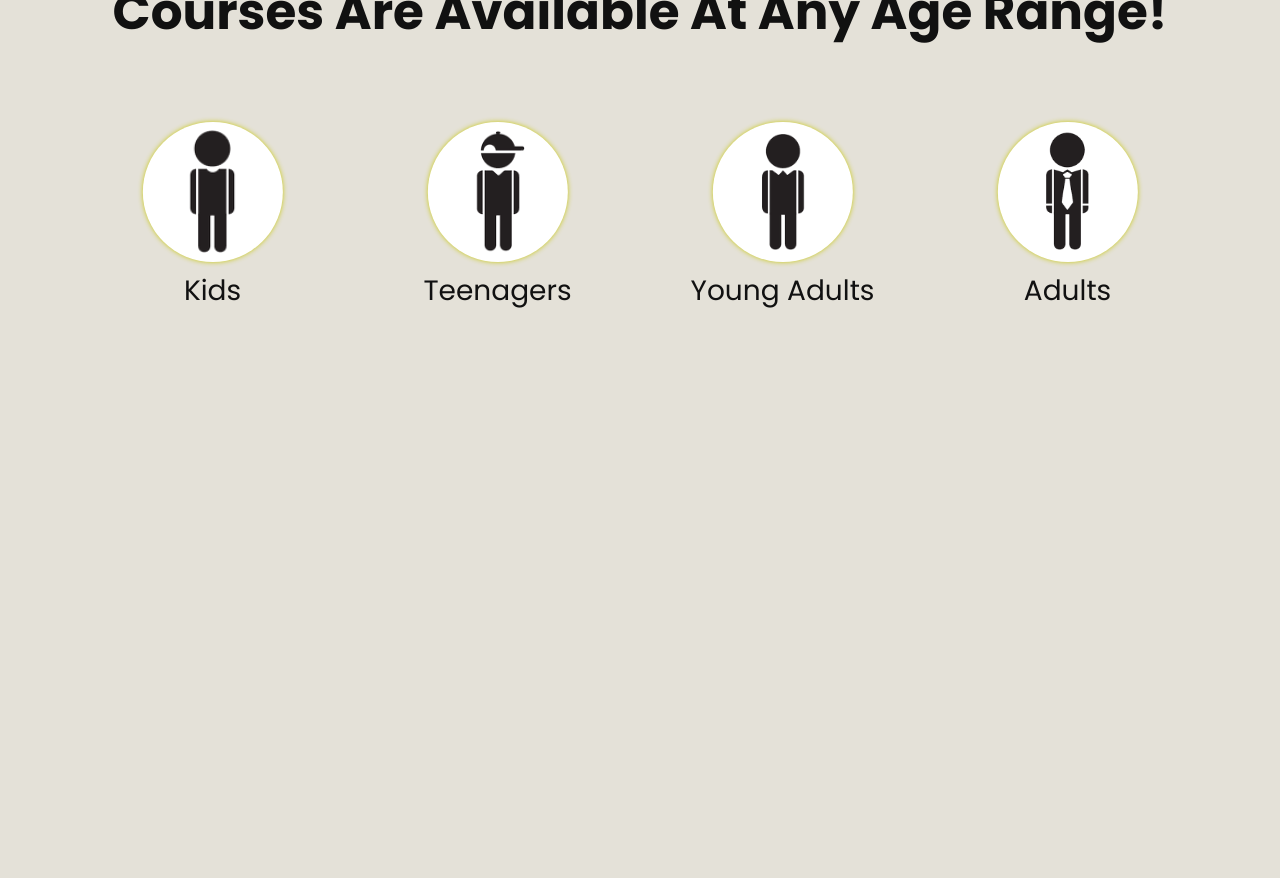
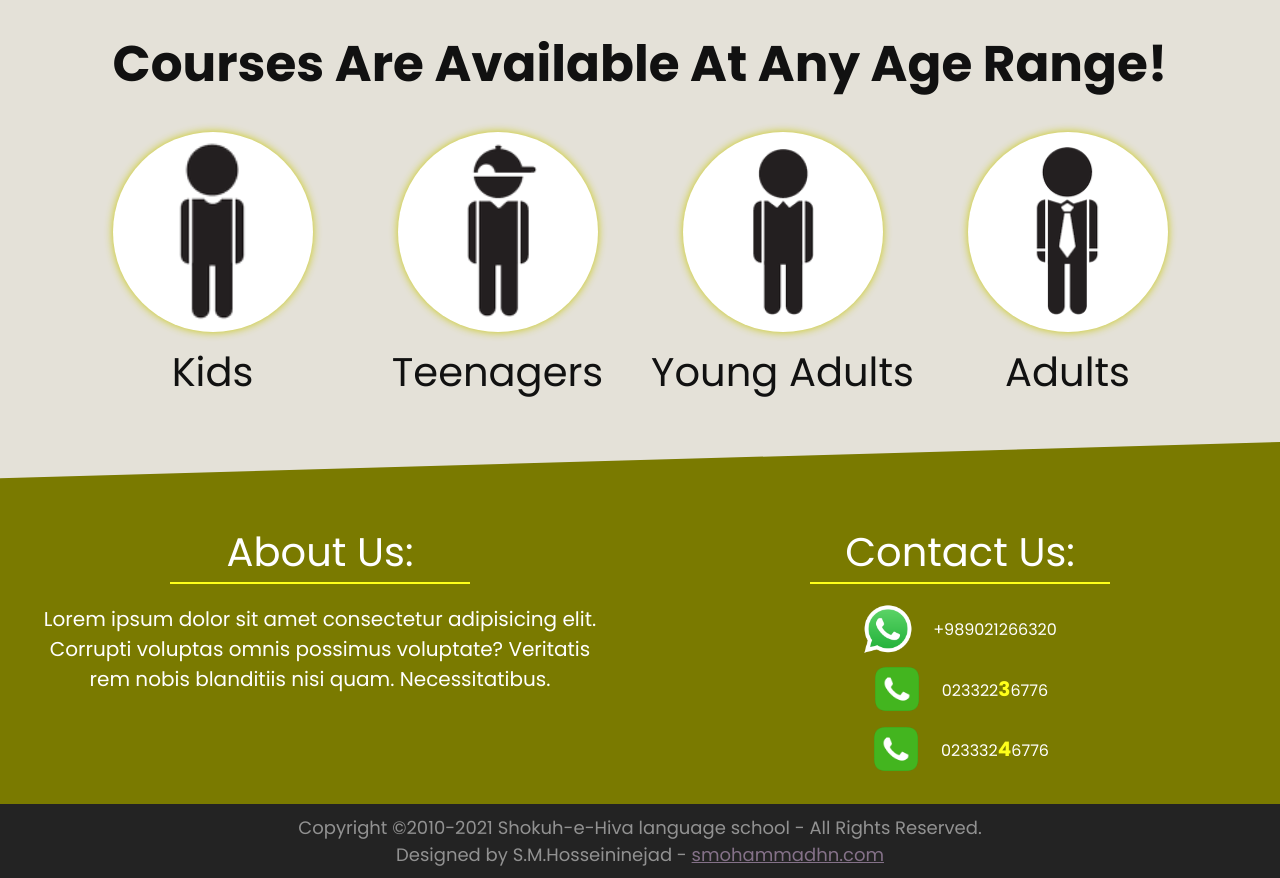
Before and after one commit to smohammadhn/hivasls, a plain HTML site: page index.html in a window 1280 px wide. Shown: the part 1290-2168 px from the top of the page. Before the commit the page ends 1688 px from the top, so only its background shows below. Drawn offline with nearby package versions, Linux system fonts and the light colour scheme.

Commit message:
put it all together.

```diff
--- a/index.html
+++ b/index.html
@@ -1,9 +1,14 @@
 <!DOCTYPE html>
 <html lang="en">
   <head>
+    <title>Shokuh-e-Hiva</title>
     <meta charset="UTF-8" />
     <meta http-equiv="X-UA-Compatible" content="IE=edge" />
     <meta name="viewport" content="width=device-width, initial-scale=1.0" />
+    <meta
+      name="description"
+      content="Shokuh-e-Hiva is an English language school for everyone"
+    />
     <meta name="theme-color" content="#e6e600" />
     <link rel="stylesheet" href="styles.css" />
     <link rel="preconnect" href="https://fonts.gstatic.com" />
@@ -11,71 +16,85 @@
       href="https://fonts.googleapis.com/css2?family=Poppins:wght@400;700&display=swap"
       rel="stylesheet"
     />
-    <title>Document</title>
+    <link rel="stylesheet" href="https://unpkg.com/aos@next/dist/aos.css" />
   </head>
   <body>
-    <!-- -------------- Navbar block ----------------- -->
-    <div class="container logo"><img src="images/logo.png" alt="" /></div>
-    <!-- -------------- Header block ----------------- -->
+    <!-- Navbar block -->
+    <div class="container logo"><img src="images/logo@80px.png" alt="" /></div>
+    <!-- Header block -->
     <header class="block-header-container block-skewed-right">
       <div class="container block-header">
-        <div class="header__content">
+        <div class="header__content" data-aos="fade-right">
           <h3 class="sub-heading">welcome to</h3>
           <h1 class="institute-name">shokuh-e-hiva</h1>
-          <h3 class="sub-heading">online learning platform</h3>
-          <button class="btn btn-primary header__btn">
-            <a href="#">Enter class</a>
-          </button>
+          <h3 class="sub-heading last-sub-heading">online learning platform</h3>
+          <a
+            class="btn btn-primary header__btn"
+            href="https://hivasls.ir/b/signin"
+            >Enter class</a
+          >
         </div>
-        <div class="header__image"><img src="images/Banner.jpg" alt="" /></div>
+        <div class="header__image" data-aos="fade-left">
+          <picture>
+            <source
+              type="image/webp"
+              srcset="images/Banner@1x.webp 1x, images/Banner@2x.webp 2x"
+            />
+            <source
+              type="image/jpg"
+              srcset="images/Banner@1x.jpg 1x, images/Banner@2x.jpg 2x"
+            />
+            <img src="images/Banner.jpg" alt="student with a computer" />
+          </picture>
+        </div>
       </div>
     </header>
-    <!-- -------------- why-us block----------------- -->
+    <!-- why-us block-->
     <section class="container block-why-us">
       <h2 class="heading">Why us?</h2>
       <div class="why-us-container">
-          <div class="why-us__item">
-            <h1 class="why-us__number">1</h1>
+        <div class="why-us__item" data-aos="zoom-in-up">
+          <h2 class="why-us__number">1</h2>
           <h3 class="why-us__title">perfection</h3>
           <p class="why-us__content">
             Lorem, ipsum dolor sit amet consectetur adipisicing elit.
             Perspiciatis, reprehenderit.
           </p>
         </div>
-          <div class="why-us__item">
-            <h1 class="why-us__number">1</h1>
+        <div class="why-us__item" data-aos="zoom-in-up">
+          <h2 class="why-us__number">2</h2>
           <h3 class="why-us__title">perfection</h3>
           <p class="why-us__content">
             Lorem, ipsum dolor sit amet consectetur adipisicing elit.
             Perspiciatis, reprehenderit.
           </p>
         </div>
-          <div class="why-us__item">
-            <h1 class="why-us__number">1</h1>
+        <div class="why-us__item" data-aos="zoom-in-up">
+          <h2 class="why-us__number">3</h2>
           <h3 class="why-us__title">perfection</h3>
           <p class="why-us__content">
             Lorem, ipsum dolor sit amet consectetur adipisicing elit.
             Perspiciatis, reprehenderit.
           </p>
         </div>
-          <div class="why-us__item">
-            <h1 class="why-us__number">1</h1>
+        <div class="why-us__item" data-aos="zoom-in-up">
+          <h2 class="why-us__number">4</h2>
           <h3 class="why-us__title">perfection</h3>
           <p class="why-us__content">
             Lorem, ipsum dolor sit amet consectetur adipisicing elit.
             Perspiciatis, reprehenderit.
           </p>
         </div>
-          <div class="why-us__item">
-            <h1 class="why-us__number">1</h1>
+        <div class="why-us__item" data-aos="zoom-in-up">
+          <h2 class="why-us__number">5</h2>
           <h3 class="why-us__title">perfection</h3>
           <p class="why-us__content">
             Lorem, ipsum dolor sit amet consectetur adipisicing elit.
             Perspiciatis, reprehenderit.
           </p>
         </div>
-          <div class="why-us__item">
-            <h1 class="why-us__number">1</h1>
+        <div class="why-us__item" data-aos="zoom-in-up">
+          <h2 class="why-us__number">6</h2>
           <h3 class="why-us__title">perfection</h3>
           <p class="why-us__content">
             Lorem, ipsum dolor sit amet consectetur adipisicing elit.
@@ -84,35 +103,121 @@
         </div>
       </div>
     </section>
-    <!-- -------------- information block----------------- -->
+    <!-- information block-->
     <section class="container block-information">
       <h2 class="heading">courses are available at any age range!</h2>
       <div class="information-container">
-            <div class="card-container">
+        <div
+          class="card-container"
+          data-aos="flip-right"
+          data-aos-duration="2000"
+        >
           <div class="card card-info">
-                  <img src="images/kid.png" alt="" />
+            <img src="images/kid.png" alt="person vector" />
           </div>
           <h3>kids</h3>
         </div>
-              <div class="card-container">
+        <div
+          class="card-container"
+          data-aos="flip-right"
+          data-aos-duration="2000"
+        >
           <div class="card card-info">
-                  <img src="images/teenage.png" alt="" />
+            <img src="images/teenage.png" alt="person vector" />
           </div>
           <h3>Teenagers</h3>
         </div>
-              <div class="card-container">
+        <div
+          class="card-container"
+          data-aos="flip-right"
+          data-aos-duration="2000"
+        >
           <div class="card card-info">
-                  <img src="images/young-adult.png" alt="" />
+            <img src="images/young-adult.png" alt="person vector" />
           </div>
           <h3>young adults</h3>
         </div>
-              <div class="card-container">
+        <div
+          class="card-container"
+          data-aos="flip-right"
+          data-aos-duration="2000"
+        >
           <div class="card card-info">
-                  <img src="images/adult.png" alt="" />
+            <img src="images/adult.png" alt="person vector" />
           </div>
           <h3>adults</h3>
         </div>
       </div>
     </section>
+    <!-- Footer block-->
+    <footer class="block-footer block-skewed-left-top">
+      <div class="footer-container">
+        <div class="footer__about" data-aos="zoom-in">
+          <h3 class="heading footer__heading">About us:</h3>
+          <div class="line"></div>
+          <p class="center">
+            Lorem ipsum dolor sit amet consectetur adipisicing elit. Corrupti
+            voluptas omnis possimus voluptate? Veritatis rem nobis blanditiis
+            nisi quam. Necessitatibus.
+          </p>
+        </div>
+        <div class="footer__contactUs" data-aos="zoom-in">
+          <h3 class="heading footer__heading">Contact us:</h3>
+          <div class="line"></div>
+          <div class="footer__media-container">
+            <div class="contactUs-media">
+              <img
+                class="contactUs-media__image"
+                src="images/whatsapp.png"
+                alt="whatsapp logo"
+              />
+              <a class="contactUs-media__number" href="#">+989021266320</a>
+            </div>
+
+            <div class="contactUs-media">
+              <img
+                class="contactUs-media__image"
+                src="images/contactus.png"
+                alt="contact us logo"
+              />
+              <a class="contactUs-media__number" href="#"
+                >023322<span class="red">3</span>6776</a
+              >
+            </div>
+
+            <div class="contactUs-media">
+              <img
+                class="contactUs-media__image"
+                src="images/contactus.png"
+                alt="contact us logo"
+              />
+              <a class="contactUs-media__number" href="#"
+                >023332<span class="red">4</span>6776</a
+              >
+            </div>
+          </div>
+        </div>
+      </div>
+    </footer>
+    <!-- copyright block-->
+    <div class="copyright center">
+      <div class="copyright-container">
+        <p class="copyright__content">
+          Copyright &#169;2010-2021 Shokuh-e-Hiva language school - All Rights
+          Reserved. <br />
+        </p>
+        <p class="center copyright__content">
+          Designed by S.M.Hosseininejad -
+          <a class="link-small" href="https://www.smohammadhn.com/"
+            >smohammadhn.com</a
+          >
+        </p>
+      </div>
+    </div>
+    <!-- javascipt codes -->
+    <script src="https://unpkg.com/aos@next/dist/aos.js"></script>
+    <script>
+      AOS.init();
+    </script>
   </body>
 </html>
--- a/styles.css
+++ b/styles.css
@@ -2,7 +2,7 @@
 :root {
   --yellow-light: #ffff1a;
   --yellow-medium: #e6e600;
-  --yellow-dark: #999900;
+  --yellow-dark: #7a7a00;
   --color-bg: #e4e1d8;
   --logo-size: 80px;
 }
@@ -23,6 +23,7 @@ html {
 body {
   background-color: var(--color-bg);
   font-family: "Poppins", Arial, Helvetica, sans-serif;
+  margin: 0;
 }
 p {
   font-size: 2rem;
@@ -52,6 +53,10 @@ h3 {
 a {
   color: #e5bfed;
   font-family: "Poppins", Arial, Helvetica, sans-serif;
+  font-size: 2rem;
+}
+.link-small {
+  font-size: 1.8rem;
 }
 .institute-name {
   font-size: 4.5rem;
@@ -60,30 +65,28 @@ a {
   text-align: center;
   margin-bottom: 2rem;
 }
+.center {
+  text-align: center;
+}
 /* ------------------ Buttons ---------------------- */
 .btn {
   background: none;
   border: none;
   outline: none;
   text-transform: uppercase;
-}
-.btn a {
   text-decoration: none;
-  color: #fff;
 }
 .btn-primary {
   background-color: var(--yellow-dark);
   border: 2px solid var(--yellow-dark);
   color: #fff;
   border-radius: 30px;
-  padding: 1.5rem 2.5rem;
+  padding: 1.5rem 5.5rem;
   font-size: 2rem;
   transition: all 0.3s;
 }
 .btn-primary:hover {
   background-color: #fff;
-}
-.btn-primary:hover a {
   color: var(--yellow-dark);
 }
 /* ------------------ cards ---------------------- */
@@ -106,9 +109,6 @@ a {
 .card > img {
   width: 60%;
 }
-.card-info {
-}
-
 /* ------------------ navbar ---------------------- */
 .logo {
   text-align: center;
@@ -146,19 +146,19 @@ img {
 }
 .header__image {
   clip-path: inset(0 0 0 0 round 0 20% 0 20%);
-  margin: 0 1rem;
-}
-.header__btn {
-  margin-top: 0.5rem;
+  margin: 3rem 1rem;
 }
 .sub-heading {
   font-size: 2.5rem;
 }
+.last-sub-heading {
+  margin-bottom: 3.5rem;
+}
 .block-skewed-right {
   clip-path: polygon(0% 0%, 100% 0%, 100% 100%, 0% 90%);
 }
-.block-skewed-left {
-  clip-path: polygon(0% 0%, 100% 0%, 100% 90%, 0% 100%);
+.block-skewed-left-top {
+  clip-path: polygon(0% 10%, 100% 0%, 100% 100%, 0% 100%);
 }
 @media screen and (min-width: 1024px) {
   .block-header {
@@ -213,9 +213,80 @@ img {
     transform: scale(0.7);
   }
   .information-container {
-    display: grid;
     margin-top: 3rem;
   }
 }
 
-/* ------------------ Footer block ---------------------- *
+/* ------------------ Footer block ---------------------- */
+.line {
+  border-bottom: 2px solid var(--yellow-light);
+  width: 300px;
+  margin: 0 auto;
+}
+.block-footer {
+  background: var(--yellow-dark);
+}
+.footer__heading {
+  margin: 0;
+}
+.footer-container {
+  display: grid;
+  padding-top: 5rem;
+}
+.footer__about {
+  padding: 3rem;
+}
+.footer__about *,
+.footer__contactUs * {
+  color: #fff;
+}
+.footer__contactUs {
+  padding: 3rem;
+}
+.footer__media-container {
+  margin-top: 2rem;
+  display: flex;
+  flex-direction: column;
+  gap: 1rem;
+}
+.contactUs-media {
+  display: flex;
+  gap: 2rem;
+  justify-items: center;
+  align-items: center;
+  align-self: center;
+}
+.contactUs-media__image {
+  width: 50px;
+  height: 50px;
+}
+.contactUs-media__number {
+  font-size: 1.6rem;
+  text-decoration: none;
+}
+.red {
+  color: var(--yellow-light);
+  font-weight: bold;
+  font-size: 2rem;
+}
+@media screen and (min-width: 1024px) {
+  .footer-container {
+    grid-template-columns: repeat(2, 1fr);
+  }
+}
+/* ------------------ copyright block ---------------------- */
+
+.copyright {
+  background-color: rgb(35, 35, 35);
+  color: #fff;
+}
+.copyright__content {
+  font-size: 1.8rem;
+  margin: 0;
+  line-height: 1.5;
+  opacity: 0.5;
+  color: #fff;
+}
+.copyright-container {
+  padding: 1rem;
+}
```
Also changed, not shown: playground.html (deleted, +0 -24 lines), images/Banner@1x.jpg (added), images/Banner@1x.webp (added), images/Banner@2x.jpg (added), images/Banner@2x.webp (added), images/contactus.png (added), images/logo@80px.png (added), images/whatsapp.png (added). Lines whose indentation alone changed are shown as unchanged.
